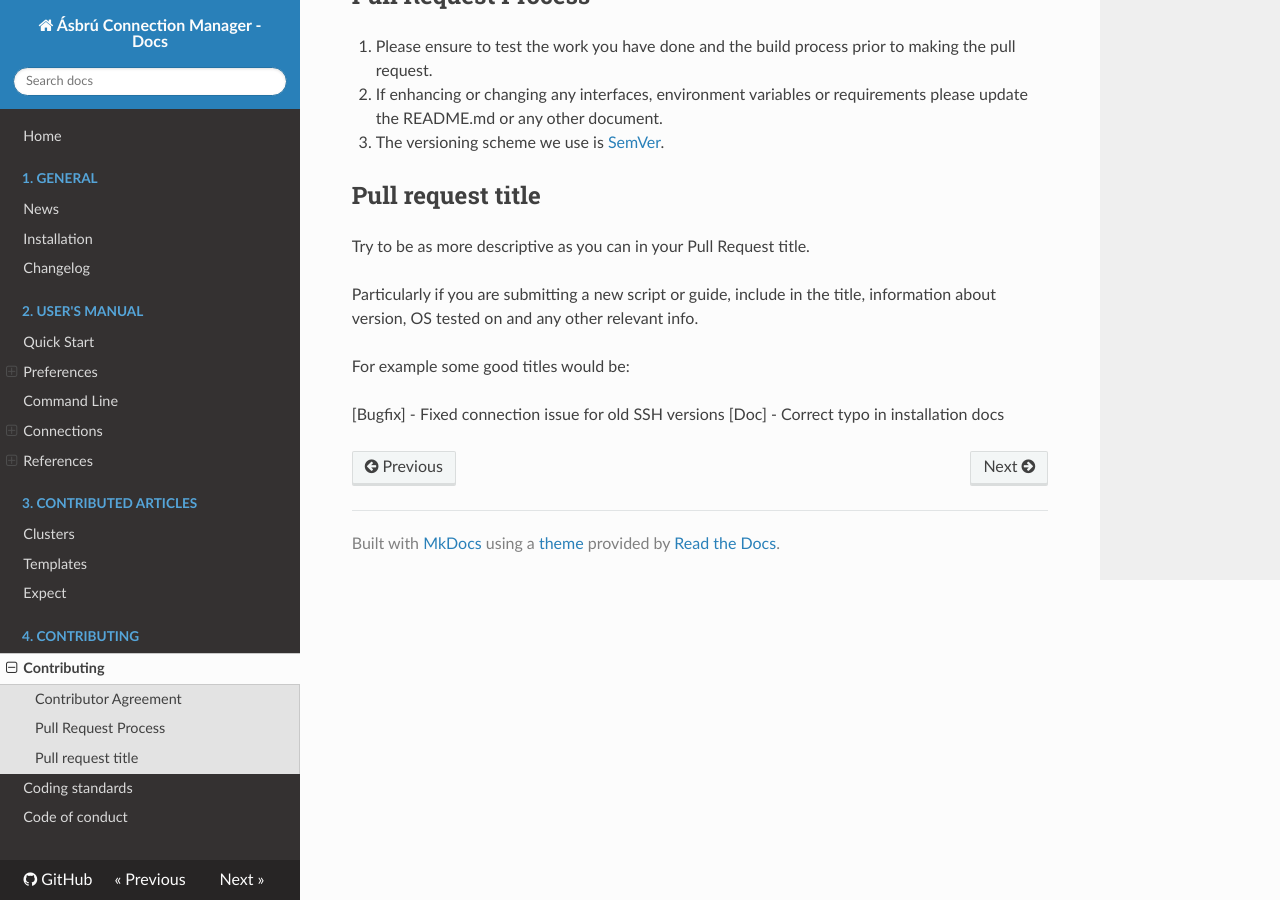
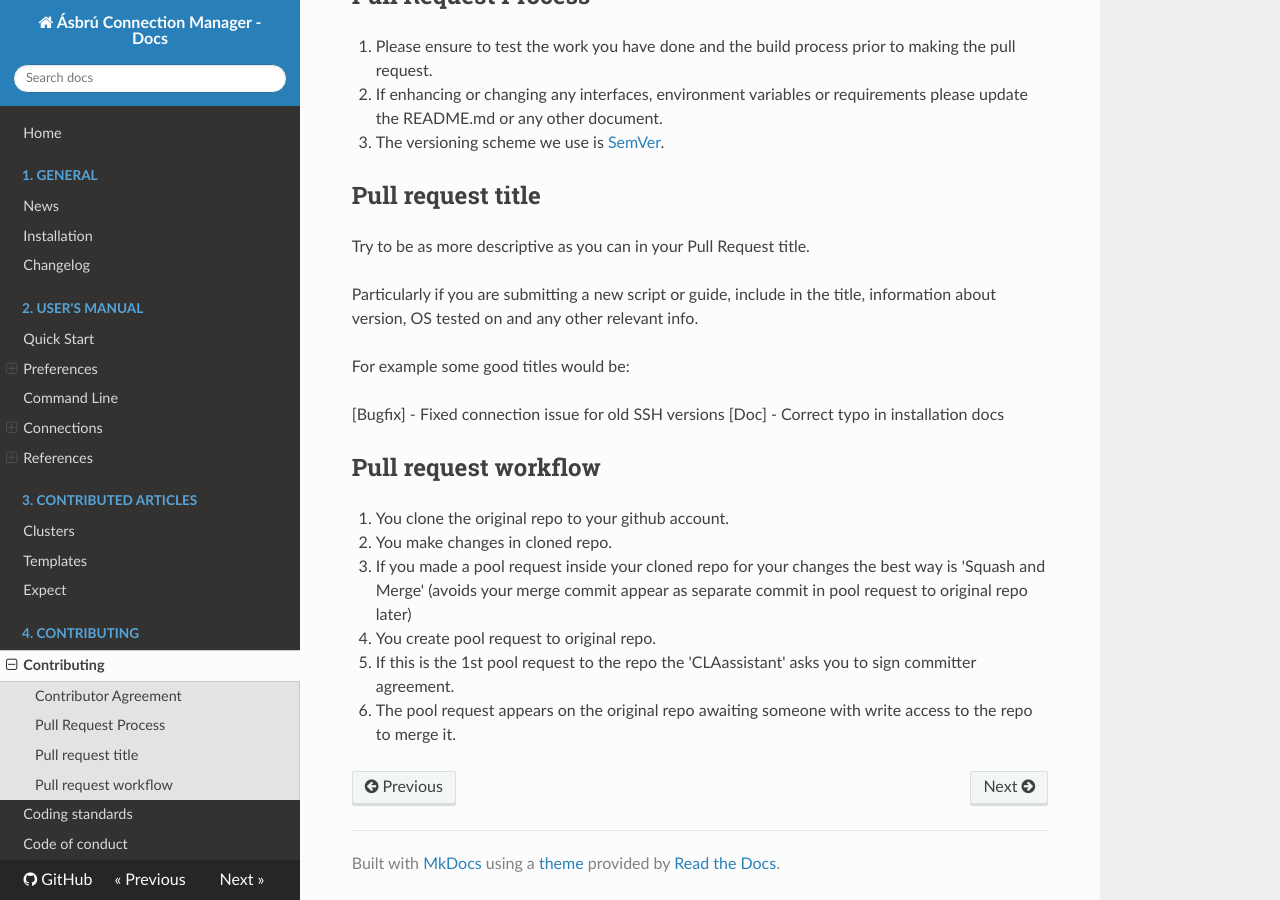
Before and after one commit to asbru-cm/asbru-cm, an MkDocs documentation site: the page built from doc/Contributing/index.md, in a window 1280 px wide and 900 px high, scrolled down 717 px. Built offline with MkDocs 1.6.1, drawn with Linux system fonts in a browser that asks for light colours; nearby versions of some CDN libraries.

Commit message:
[Doc] more details on contribution workflow (#2)

```diff
--- a/doc/Contributing/index.md
+++ b/doc/Contributing/index.md
@@ -33,3 +33,12 @@ For example some good titles would be:
 
 [Bugfix] - Fixed connection issue for old SSH versions
 [Doc] - Correct typo in installation docs
+
+## Pull request workflow
+1. You clone the original repo to your github account.
+2. You make changes in cloned repo.
+3. If you made a pool request inside your cloned repo for your changes the best way is 'Squash and Merge'
+   (avoids your merge commit appear as separate commit in pool request to original repo later)
+4. You create pool request to original repo.
+5. If this is the 1st pool request to the repo the 'CLAassistant' asks you to sign committer agreement.
+6. The pool request appears on the original repo awaiting someone with write access to the repo to merge it.
```
